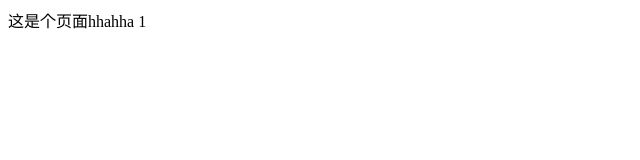
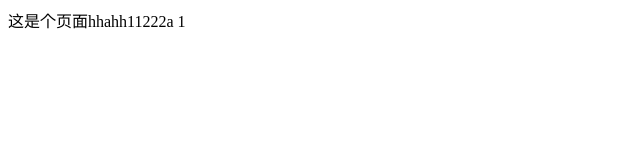
Before and after one commit to cgsp/nextjs-expolore, a Next.js app: page / in a window 1280 px wide. Shown: the top 160 px of the page, without its empty margins (0-640 px from the left). Built offline with nearby package versions, Linux system fonts and the light colour scheme.

Commit message:
改变下脚手架的命令

```diff
--- a/package.json
+++ b/package.json
@@ -6,9 +6,9 @@
   "scripts": {
     "test": "echo \"Error: no test specified\" && exit 1",
     "dev:next": "next",
-    "dev:server": "node server.js",
+    "dev:koa": "node server.js",
     "build": "next build",
-    "dev:build": "next start"
+    "dev:build": "npm run build && next start"
   },
   "repository": {
     "type": "git",
--- a/pages/index.js
+++ b/pages/index.js
@@ -3,10 +3,10 @@
  * @Author: John.Guan
  * @Date: 2019-07-24 22:23:35
  * @Last Modified by: John.Guan
- * @Last Modified time: 2019-08-13 23:12:29
+ * @Last Modified time: 2019-08-13 23:14:20
  */
 
 //  在写next的时候，不需要，在文件的顶部，import react,因为，next已经全局处理了这个
 export default () => {
-  return <div>这是个页面hhahha 1</div>
+  return <div>这是个页面hhahh11222a 1</div>
 }
```
